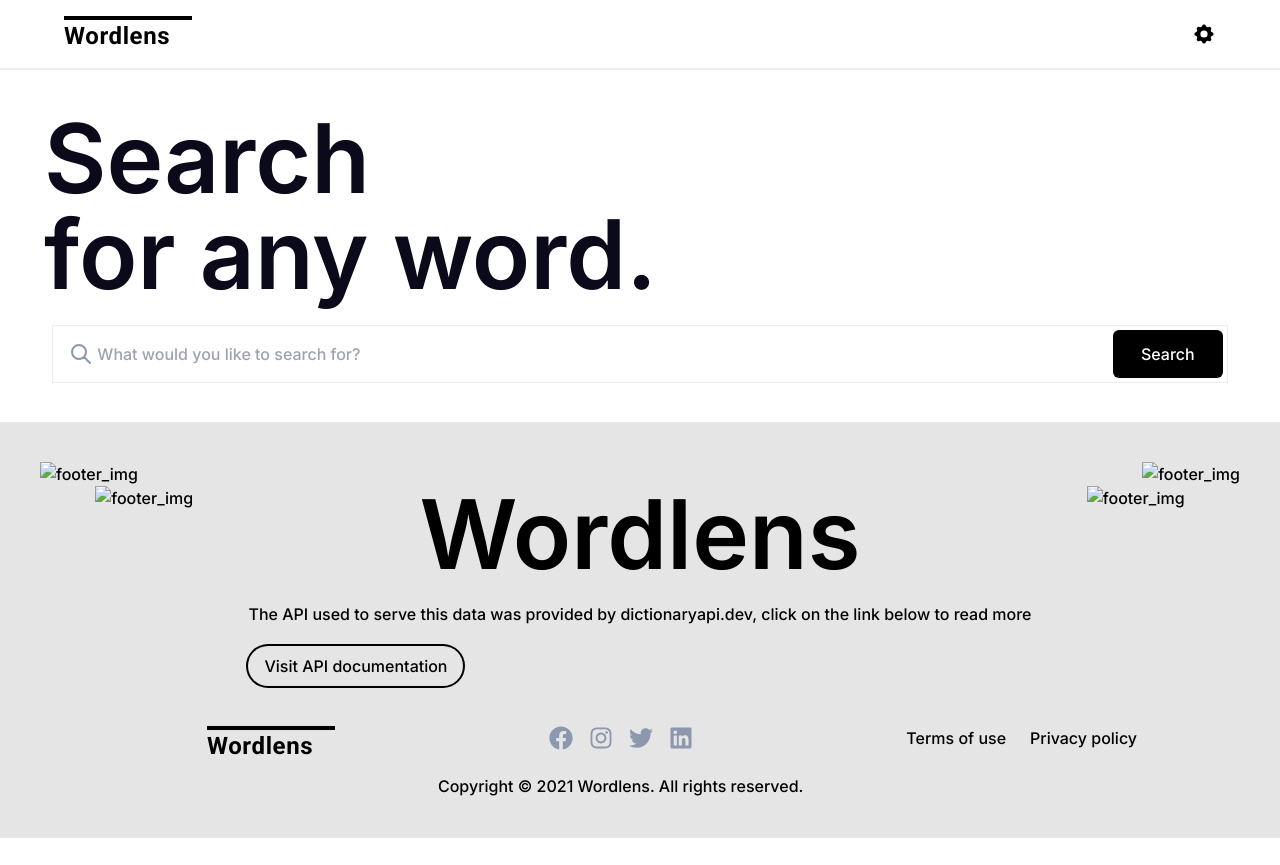
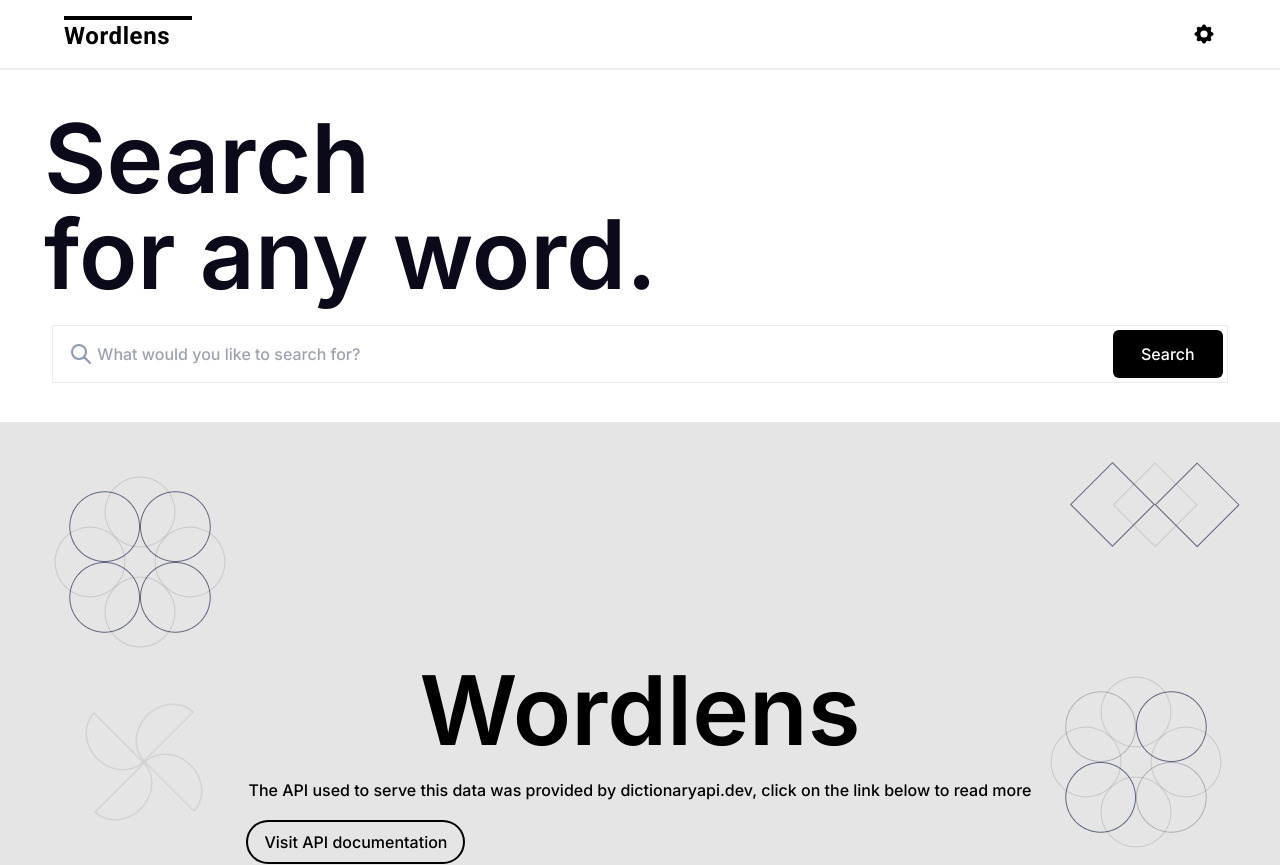
Before and after one commit to Riri202/wordlens, a website: page dist/index.html in a window 1280 px wide. Shown: the top 865 px of the page. Before the commit the page ends 838 px from the top, so only its background shows below. Drawn offline with Linux system fonts and the light colour scheme; the site is published under a folder, as on GitHub Pages, so addresses that start at the root find nothing.

Commit message:
style: fix img src

```diff
--- a/dist/index.html
+++ b/dist/index.html
@@ -122,7 +122,7 @@
                     <p class="text-9xl font-semibold text-black dark:text-lightblue">404</p>
                     <p>no be juju be that?</p>
                 </div>
-                <a href="/dist/index.html">
+                <a href="index.html">
                     <button class="ring-2 ring-black dark:ring-dark-mode-border px-4 py-2">Take me home</button>
                 </a>
 
@@ -143,16 +143,16 @@
        <!-- first row -->
         <div class=" flex-row justify-between flex ">
             <div class="hidden md:block">
-                <img src="/dist/assets/Group 208.png" alt="footer_img">
+                <img src="assets/Group 208.png" alt="footer_img">
             </div>
             <div class="hidden md:block">
-                <img src="/dist/assets/Group 207.png" alt="footer_img">
+                <img src="assets/Group 207.png" alt="footer_img">
             </div>
         </div>
             <!-- second row -->
         <div class="flex justify-evenly mb-10">
             <div class="hidden md:block">
-                <img src="/dist/assets/Group 91.png" alt="footer_img">
+                <img src="assets/Group 91.png" alt="footer_img">
             </div>
             <div class="flex flex-col justify-center items-center space-y-5">
                 <p class="text-8xl font-semibold text-black dark:text-lightblue hidden md:block">Wordlens</p>
@@ -169,7 +169,7 @@
                 </a>
             </div>
             <div class="hidden md:block">
-                <img src="/dist/assets/Group 209.png" alt="footer_img">
+                <img src="assets/Group 209.png" alt="footer_img">
             </div>
         </div>
             <!-- third row -->
```
